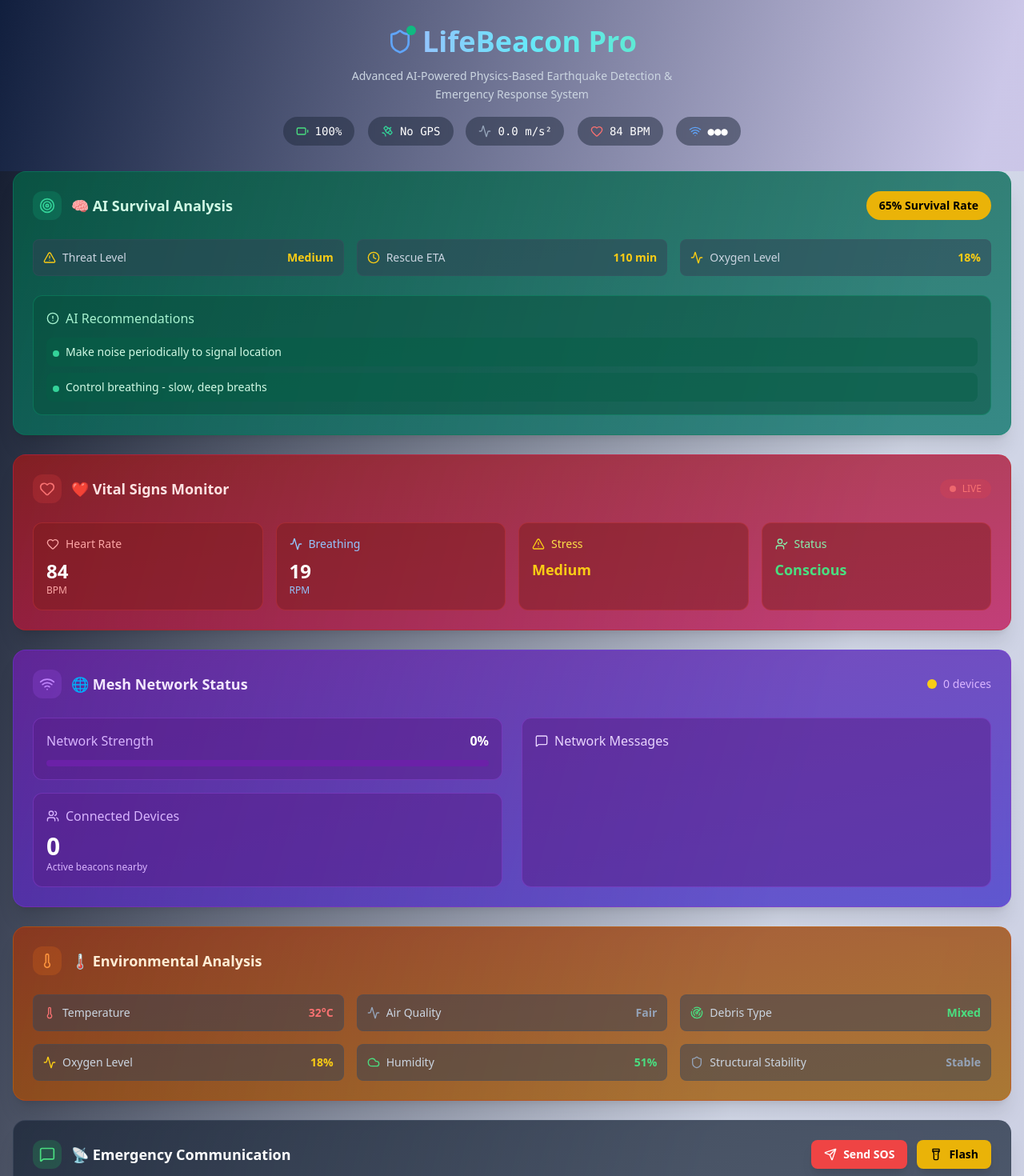
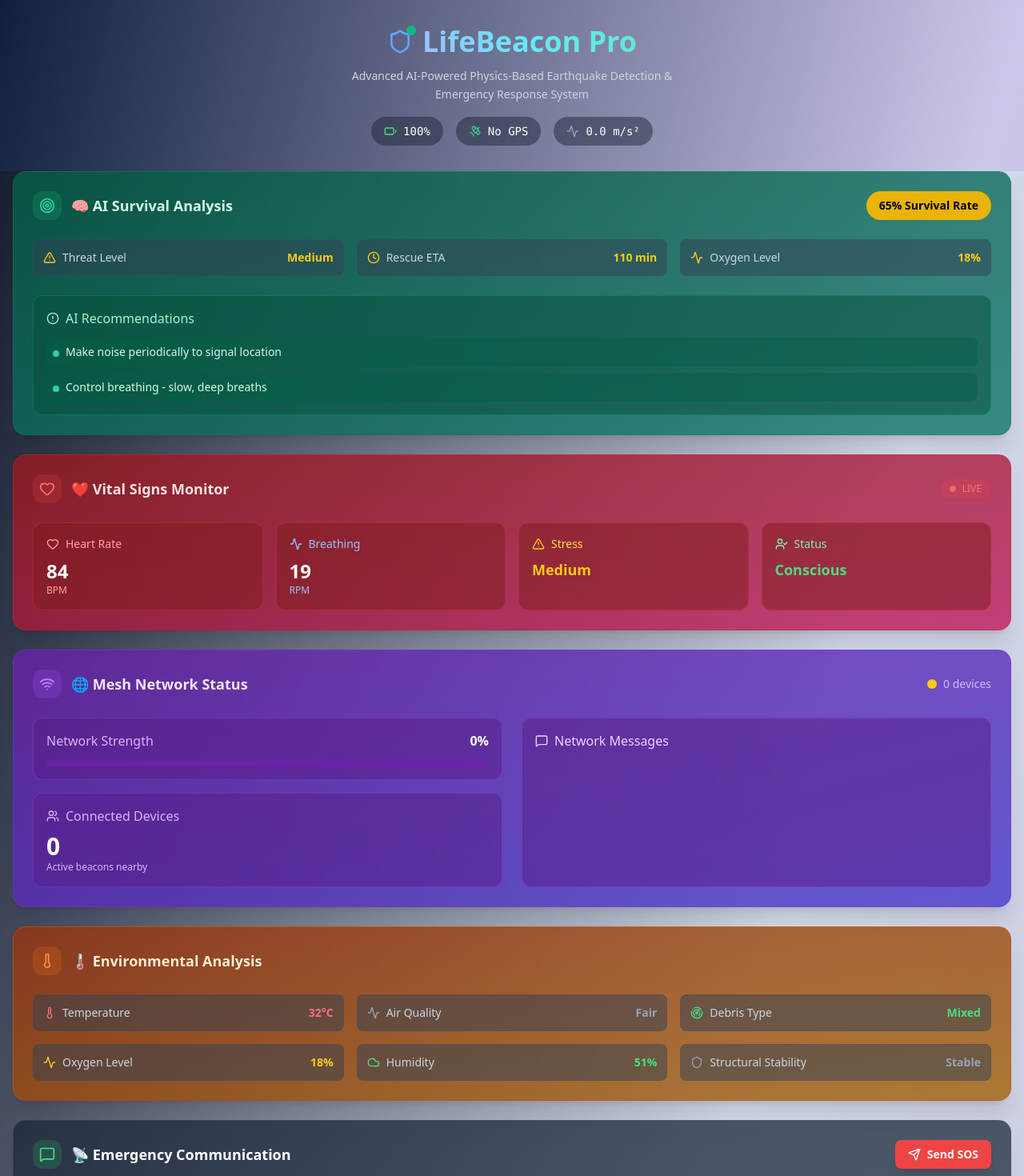
Before and after one commit to NITHISHKUMAR0283/pixel_power, a React (Create React App) app: page / in a window 1280 px wide. Shown: the top 1470 px of the page at 80% size. Built offline with nearby package versions, Linux system fonts and the light colour scheme.

Commit message:
modified APP.js

```diff
--- a/src/App.js
+++ b/src/App.js
@@ -675,10 +675,7 @@ const LifeBeacon = () => {
   };
 
   // Toggle flashlight simulation
-  const toggleFlashlight = () => {
-    // This would control the device flashlight in a real implementation
-    console.log('Flashlight toggled');
-  };
+
 
   // Initialize all sensors and features
   useEffect(() => {
@@ -790,9 +787,7 @@ const LifeBeacon = () => {
     return 'text-red-400';
   };
 
-  const getSignalStrength = () => {
-    return Math.floor(Math.random() * 5) + 1;
-  };
+
 
   const StatusIndicator = ({ label, value, status, icon: Icon }) => (
     <div className="flex items-center justify-between p-3 bg-slate-700/50 rounded-lg border border-slate-600/30">
@@ -848,15 +843,9 @@ const LifeBeacon = () => {
               <span className="text-sm font-mono">{sensorData.acceleration.magnitude.toFixed(1)} m/s²</span>
             </div>
 
-            <div className="flex items-center gap-2 px-4 py-2 bg-slate-800/50 backdrop-blur-sm rounded-full">
-              <Heart size={16} className="text-red-400" />
-              <span className="text-sm font-mono">{vitalsMonitoring.heartRate} BPM</span>
-            </div>
-
-            <div className="flex items-center gap-2 px-4 py-2 bg-slate-800/50 backdrop-blur-sm rounded-full">
-              <Wifi size={16} className="text-blue-400" />
-              <span className="text-sm font-mono">{Array(getSignalStrength()).fill('●').join('')}</span>
-            </div>
+
+
+
           </div>
         </div>
       </div>
@@ -1145,13 +1134,7 @@ const LifeBeacon = () => {
                 <Send size={16} />
                 Send SOS
               </button>
-              <button
-                onClick={toggleFlashlight}
-                className="flex items-center gap-2 bg-yellow-500 hover:bg-yellow-600 px-4 py-2 rounded-lg text-sm font-semibold text-black transition-all duration-200 shadow-lg"
-              >
-                <Flashlight size={16} />
-                Flash
-              </button>
+
             </div>
           </div>
 
```
